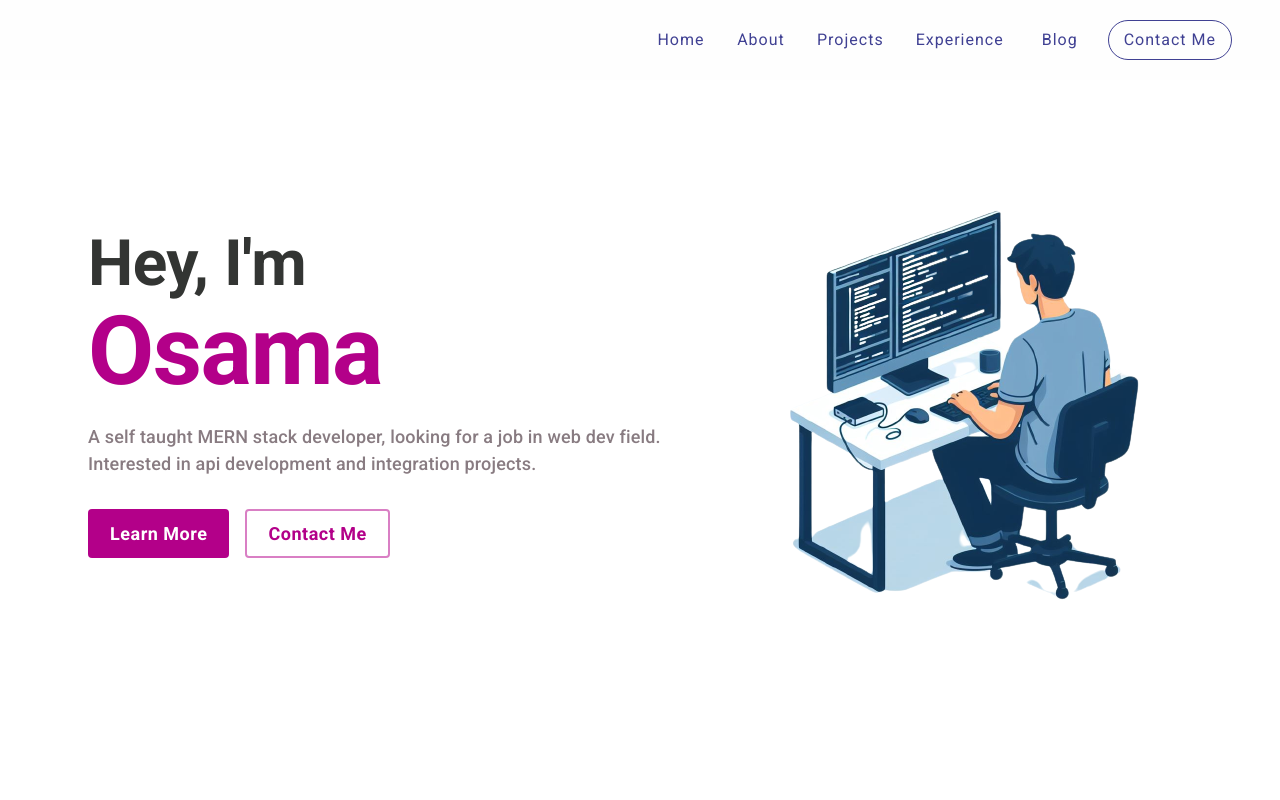
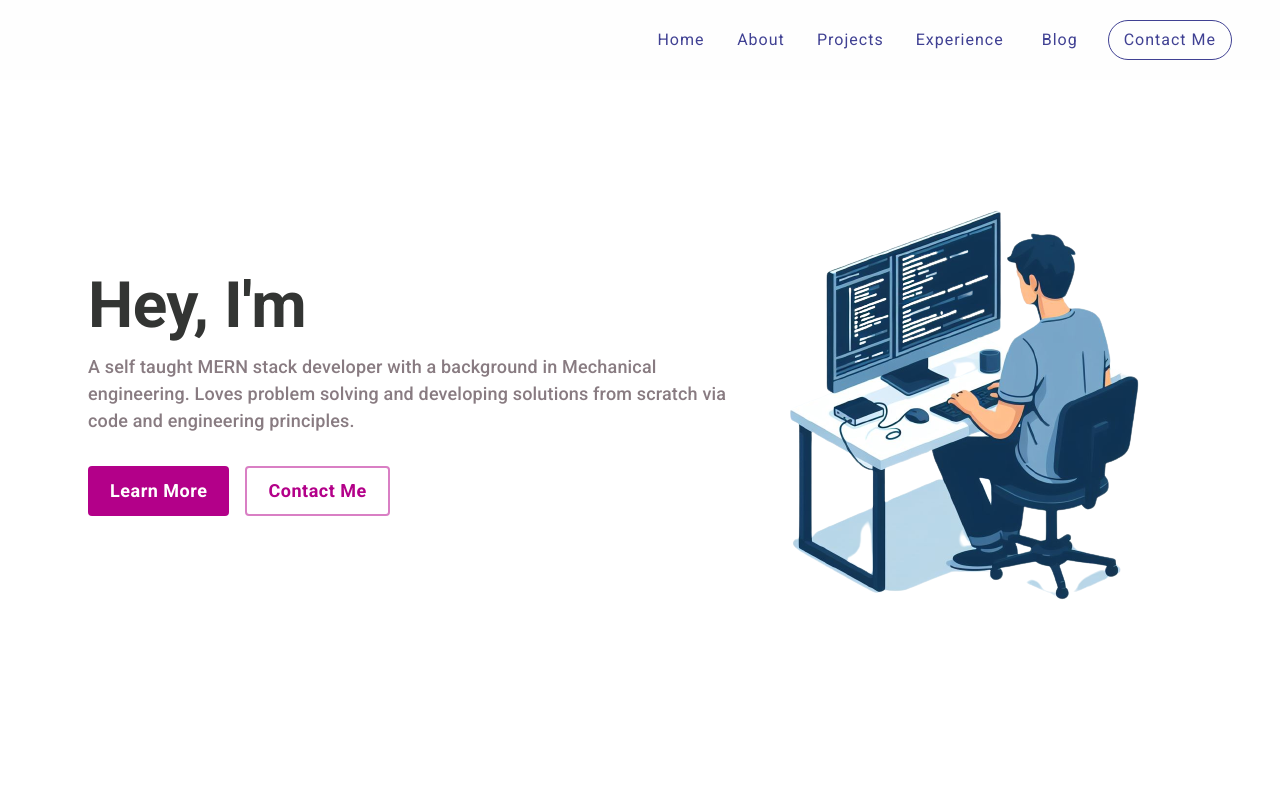
Before and after one commit to osSidd/os-sidd, a React (Vite) app in the folder client/: page / in a window 1280 px wide. Shown: the top 800 px of the page. Built offline with nearby package versions, Linux system fonts and the light colour scheme.

Commit message:
added new tagline

```diff
--- a/client/src/components/navbar/drawer.jsx
+++ b/client/src/components/navbar/drawer.jsx
@@ -144,7 +144,7 @@ export default function MenuDrawer(){
 
     return (
         <>
-            <MenuIcon onClick={toggleDrawer('left', true)} sx={{fontSize:36, color:'primary.main'}}/>
+            <MenuIcon onClick={toggleDrawer('left', true)} sx={{fontSize:36, color:'primary.main', cursor:'pointer'}}/>
             <Drawer
                 anchor='left'
                 open={state.left}
--- a/client/src/pages/home.jsx
+++ b/client/src/pages/home.jsx
@@ -1,7 +1,11 @@
 import { Box, Button, Container, Grid, Stack, Typography } from "@mui/material";
 import HeroImg from '../assets/heroImg.png'
+import { useEffect, useState } from "react";
 
 export default function Home(){
+
+    const text = 'Osama'
+    const [message, setMessage] = useState('')
 
     const btnProps = {
         mr:2,
@@ -17,6 +21,19 @@ export default function Home(){
         }
     }
 
+    // useEffect(() => {
+    //     let index = 0
+    //     const id = setInterval(() => {
+    //         setMessage(prev => {return prev === text ? '' : prev + text[index]})
+    //         if(index >= text.length - 1) index = 0
+    //             else index++
+    //     }, 500);
+
+    //     return () => {
+    //         clearInterval(id)
+    //     }
+    // }, [])
+// console.log(index)
     return(
         <Container
             id="home"
@@ -52,7 +69,7 @@ export default function Home(){
                             variant="h1"
                             fontWeight={700}
                     >
-                        Osama
+                        {message}
                     </Typography>
                     <Typography
                         sx={{
@@ -62,7 +79,7 @@ export default function Home(){
                             textAlign:{xs:'center', sm:'start'}
                         }}
                     >
-                        A self taught MERN stack developer, looking for a job in web dev field. Interested in api development and integration projects.
+                        A self taught MERN stack developer with a background in Mechanical engineering. Loves problem solving and developing solutions from scratch via code and engineering principles.
                     </Typography>
                     <Stack direction={{xs:'column', sm:'row'}} px={{xs:8, sm:0}} rowGap={{xs:2, md:0}} mt={4}>
                         <Button
```
